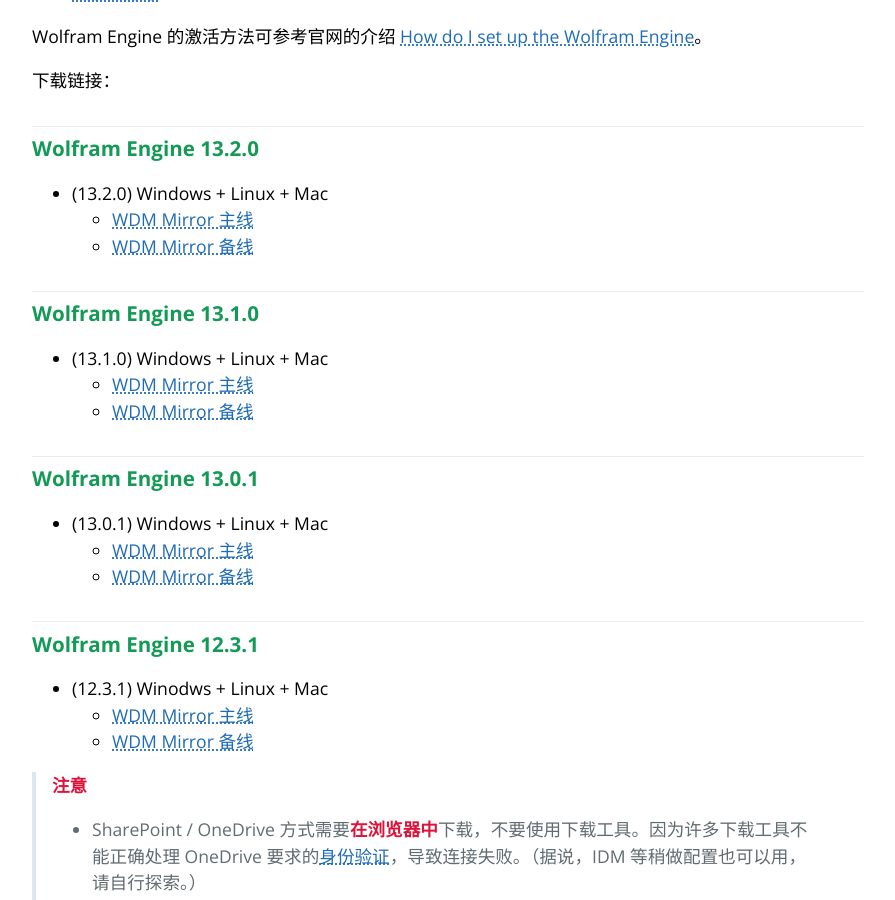
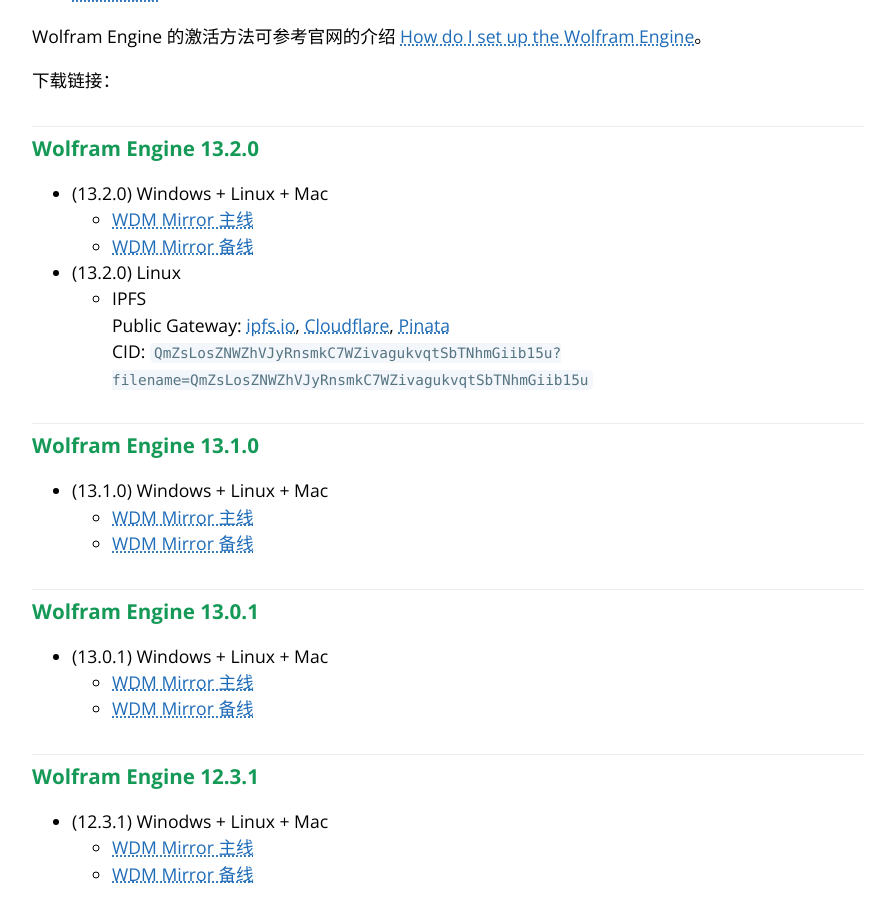
Before and after one commit to TieBaMma/InstallTutorial, a Jekyll site: the page built from index.md, in a window 1280 px wide and 900 px high, scrolled down 1713 px. Shown: the whole window, without its empty margins (192-1087 px from the left). Built offline with Jekyll 4.4.1, drawn with Linux system fonts in a browser that asks for light colours; some of the changed text lies outside the part shown.

Commit message:
测试使用 IPFS
Wolfram Engine 13.2.0 Linux

```diff
--- a/index.md
+++ b/index.md
@@ -58,6 +58,13 @@
 * (13.2.0) Windows + Linux + Mac
   * [WDM Mirror 主线](https://wdm.itsu.eu.org/Rasis/WolframEngine/13.2.0.0)
   * [WDM Mirror 备线](https://wdm-v2.itsu.eu.org/Grace/WolframEngine/13.2.0.0/)
+* (13.2.0) Linux
+  * IPFS <br>
+    Public Gateway:
+    [ipfs.io](https://ipfs.io/ipfs/QmZsLosZNWZhVJyRnsmkC7WZivagukvqtSbTNhmGiib15u?filename=QmZsLosZNWZhVJyRnsmkC7WZivagukvqtSbTNhmGiib15u),
+    [Cloudflare](https://cloudflare-ipfs.com/ipfs/QmZsLosZNWZhVJyRnsmkC7WZivagukvqtSbTNhmGiib15u?filename=QmZsLosZNWZhVJyRnsmkC7WZivagukvqtSbTNhmGiib15u),
+    [Pinata](https://gateway.pinata.cloud/ipfs/QmZsLosZNWZhVJyRnsmkC7WZivagukvqtSbTNhmGiib15u?filename=QmZsLosZNWZhVJyRnsmkC7WZivagukvqtSbTNhmGiib15u) <br>
+    CID: `QmZsLosZNWZhVJyRnsmkC7WZivagukvqtSbTNhmGiib15u?filename=QmZsLosZNWZhVJyRnsmkC7WZivagukvqtSbTNhmGiib15u`
 
 ### Wolfram Engine 13.1.0
 * (13.1.0) Windows + Linux + Mac
```
Also changed, not shown: other parts of index.md (+1 -1 lines).
